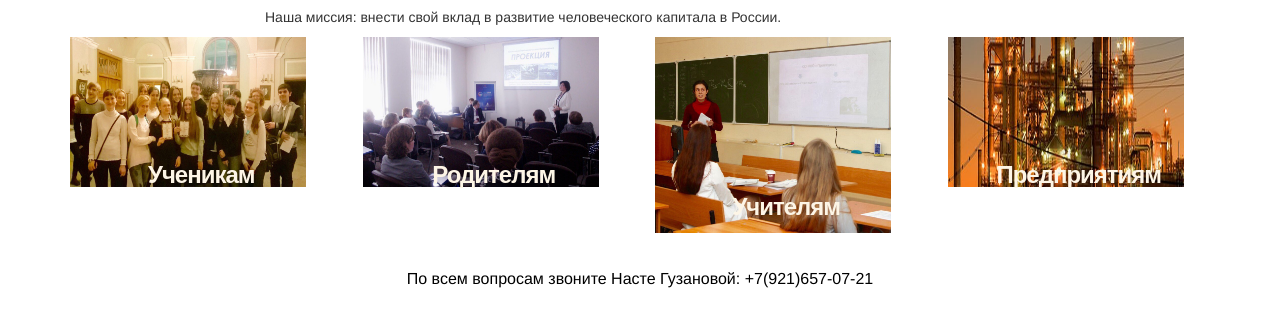
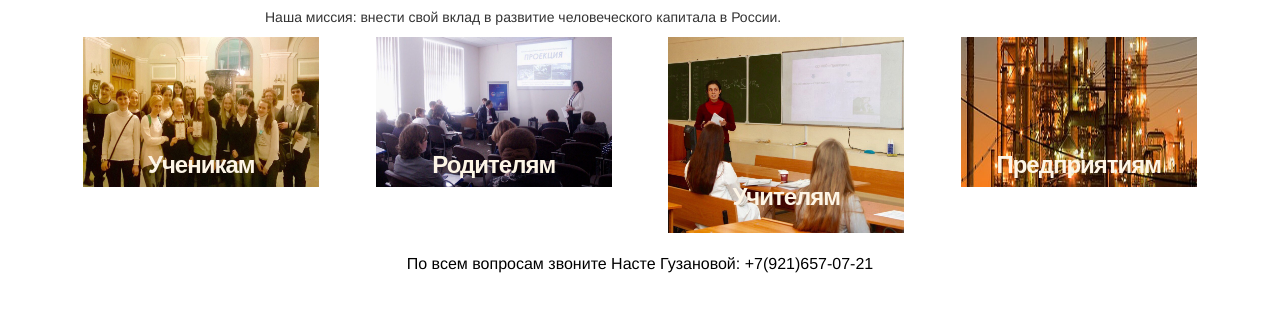
Before and after one commit to Aleks339/Proekzia, a website: page index.html in a window 1280 px wide. Shown: the part 489-800 px from the top of the page. Drawn offline with nearby package versions, Linux system fonts and the light colour scheme.

Commit message:
display block added

```diff
--- a/index.html
+++ b/index.html
@@ -120,7 +120,7 @@
 
               <div  ng-controller = "photoCtrl" class = "container">
                   <div class = "row">
-                      <div ng-repeat = 'photo in photos' class = "item col-md-3 col-sm-6 col-xs-12">
+                      <div ng-repeat = 'photo in photos' class = "item col-sm-3 col-xs-6">
                         <img src = "{{photo.image}}" >
                         <h4><span>{{photo.header}}</span></h4>
                       </div>
--- a/less/index.less
+++ b/less/index.less
@@ -24,6 +24,9 @@
 
 //fonts
 @Sans-Serif:Sans-Serif;
+
+//inline
+@block:block;
 
 .navbar-nav li a {
     text-transform: @uppercase;
@@ -59,7 +62,7 @@ img {
       margin: @auto;
       cursor:@pointer;
       position: @relative;
-      margin-bottom: 15px;
+      display: @block;
     }
     h4{
        position: @absolute;
@@ -68,6 +71,7 @@ img {
        width: 100%;
        height: 40%;
        margin: @auto;
+       padding-bottom: 5px;
        text-align: @center;
        span {
            color: @oldlace;
```
Also changed, not shown: css/index.css.
